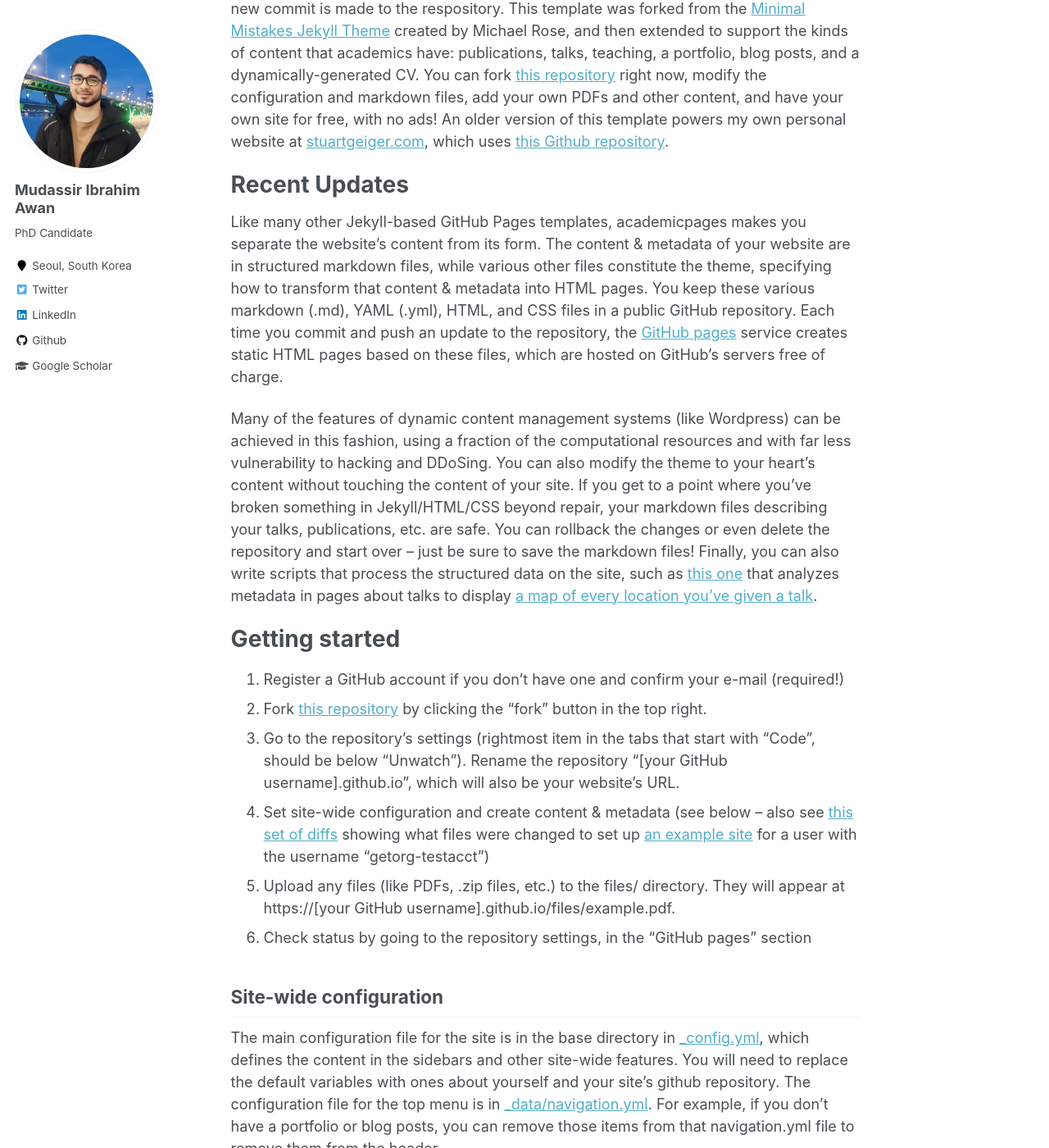
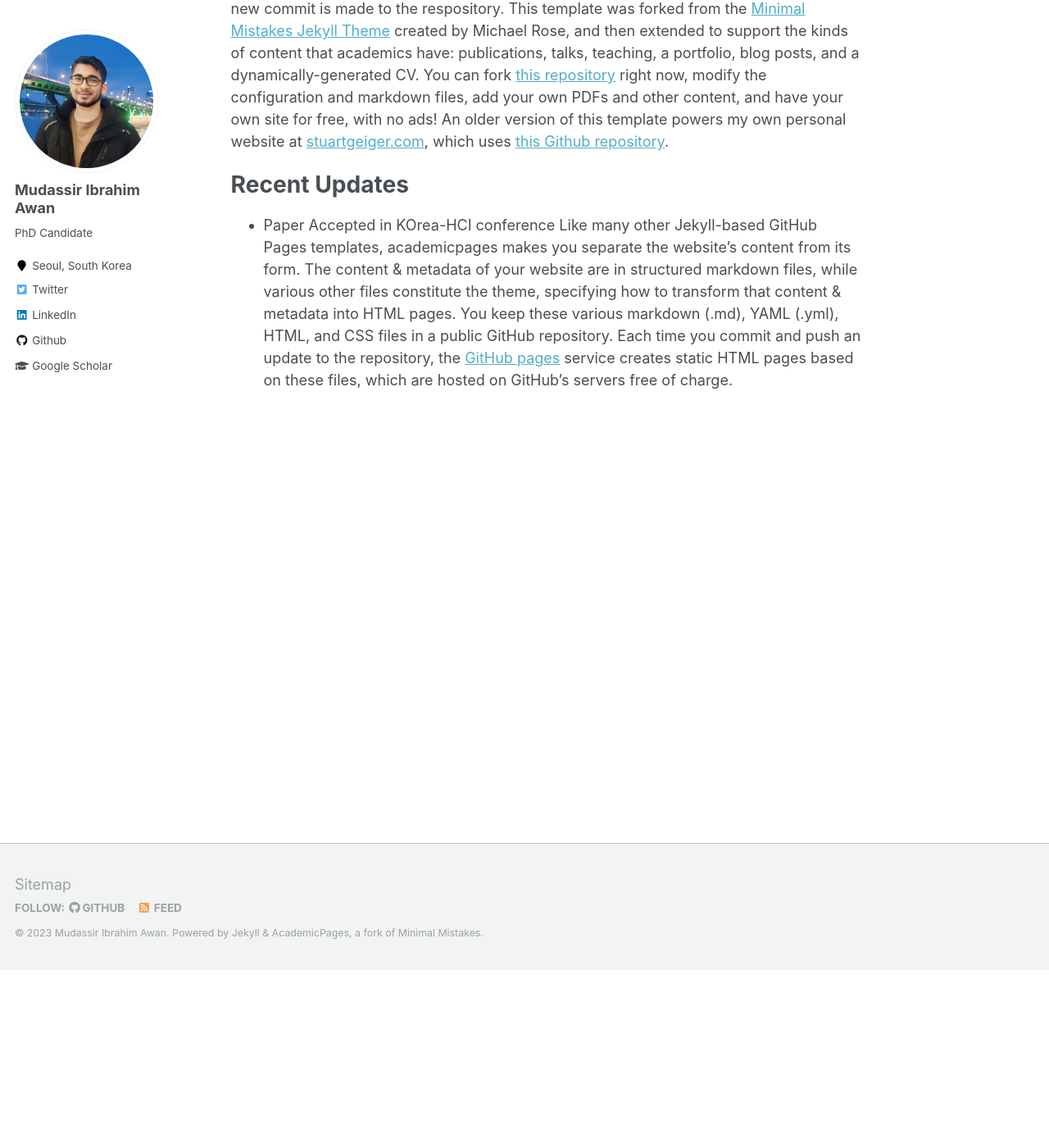
Before and after one commit to mudassir-awan/mudassir-awan.github.io, a Jekyll site: the page built from _pages/about.md, in a window 1280 px wide and 1400 px high, scrolled down 216 px. Shown: the whole window at 82% size. Built offline with Jekyll 4.4.1, drawn with Linux system fonts in a browser that asks for light colours; some of the changed text lies outside the part shown.

Commit message:
Update about.md

```diff
--- a/_pages/about.md
+++ b/_pages/about.md
@@ -12,39 +12,5 @@
 
 Recent Updates
 ======
+- Paper Accepted in KOrea-HCI conference
 Like many other Jekyll-based GitHub Pages templates, academicpages makes you separate the website's content from its form. The content & metadata of your website are in structured markdown files, while various other files constitute the theme, specifying how to transform that content & metadata into HTML pages. You keep these various markdown (.md), YAML (.yml), HTML, and CSS files in a public GitHub repository. Each time you commit and push an update to the repository, the [GitHub pages](https://pages.github.com/) service creates static HTML pages based on these files, which are hosted on GitHub's servers free of charge.
-
-Many of the features of dynamic content management systems (like Wordpress) can be achieved in this fashion, using a fraction of the computational resources and with far less vulnerability to hacking and DDoSing. You can also modify the theme to your heart's content without touching the content of your site. If you get to a point where you've broken something in Jekyll/HTML/CSS beyond repair, your markdown files describing your talks, publications, etc. are safe. You can rollback the changes or even delete the repository and start over -- just be sure to save the markdown files! Finally, you can also write scripts that process the structured data on the site, such as [this one](https://github.com/academicpages/academicpages.github.io/blob/master/talkmap.ipynb) that analyzes metadata in pages about talks to display [a map of every location you've given a talk](https://academicpages.github.io/talkmap.html).
-
-Getting started
-======
-1. Register a GitHub account if you don't have one and confirm your e-mail (required!)
-1. Fork [this repository](https://github.com/academicpages/academicpages.github.io) by clicking the "fork" button in the top right.
-1. Go to the repository's settings (rightmost item in the tabs that start with "Code", should be below "Unwatch"). Rename the repository "[your GitHub username].github.io", which will also be your website's URL.
-1. Set site-wide configuration and create content & metadata (see below -- also see [this set of diffs](http://archive.is/3TPas) showing what files were changed to set up [an example site](https://getorg-testacct.github.io) for a user with the username "getorg-testacct")
-1. Upload any files (like PDFs, .zip files, etc.) to the files/ directory. They will appear at https://[your GitHub username].github.io/files/example.pdf.
-1. Check status by going to the repository settings, in the "GitHub pages" section
-
-Site-wide configuration
-------
-The main configuration file for the site is in the base directory in [_config.yml](https://github.com/academicpages/academicpages.github.io/blob/master/_config.yml), which defines the content in the sidebars and other site-wide features. You will need to replace the default variables with ones about yourself and your site's github repository. The configuration file for the top menu is in [_data/navigation.yml](https://github.com/academicpages/academicpages.github.io/blob/master/_data/navigation.yml). For example, if you don't have a portfolio or blog posts, you can remove those items from that navigation.yml file to remove them from the header.
-
-Create content & metadata
-------
-For site content, there is one markdown file for each type of content, which are stored in directories like _publications, _talks, _posts, _teaching, or _pages. For example, each talk is a markdown file in the [_talks directory](https://github.com/academicpages/academicpages.github.io/tree/master/_talks). At the top of each markdown file is structured data in YAML about the talk, which the theme will parse to do lots of cool stuff. The same structured data about a talk is used to generate the list of talks on the [Talks page](https://academicpages.github.io/talks), each [individual page](https://academicpages.github.io/talks/2012-03-01-talk-1) for specific talks, the talks section for the [CV page](https://academicpages.github.io/cv), and the [map of places you've given a talk](https://academicpages.github.io/talkmap.html) (if you run this [python file](https://github.com/academicpages/academicpages.github.io/blob/master/talkmap.py) or [Jupyter notebook](https://github.com/academicpages/academicpages.github.io/blob/master/talkmap.ipynb), which creates the HTML for the map based on the contents of the _talks directory).
-
-**Markdown generator**
-
-I have also created [a set of Jupyter notebooks](https://github.com/academicpages/academicpages.github.io/tree/master/markdown_generator
-) that converts a CSV containing structured data about talks or presentations into individual markdown files that will be properly formatted for the academicpages template. The sample CSVs in that directory are the ones I used to create my own personal website at stuartgeiger.com. My usual workflow is that I keep a spreadsheet of my publications and talks, then run the code in these notebooks to generate the markdown files, then commit and push them to the GitHub repository.
-
-How to edit your site's GitHub repository
-------
-Many people use a git client to create files on their local computer and then push them to GitHub's servers. If you are not familiar with git, you can directly edit these configuration and markdown files directly in the github.com interface. Navigate to a file (like [this one](https://github.com/academicpages/academicpages.github.io/blob/master/_talks/2012-03-01-talk-1.md) and click the pencil icon in the top right of the content preview (to the right of the "Raw | Blame | History" buttons). You can delete a file by clicking the trashcan icon to the right of the pencil icon. You can also create new files or upload files by navigating to a directory and clicking the "Create new file" or "Upload files" buttons.
-
-Example: editing a markdown file for a talk
-![Editing a markdown file for a talk](/images/editing-talk.png)
-
-For more info
-------
-More info about configuring academicpages can be found in [the guide](https://academicpages.github.io/markdown/). The [guides for the Minimal Mistakes theme](https://mmistakes.github.io/minimal-mistakes/docs/configuration/) (which this theme was forked from) might also be helpful.
```
